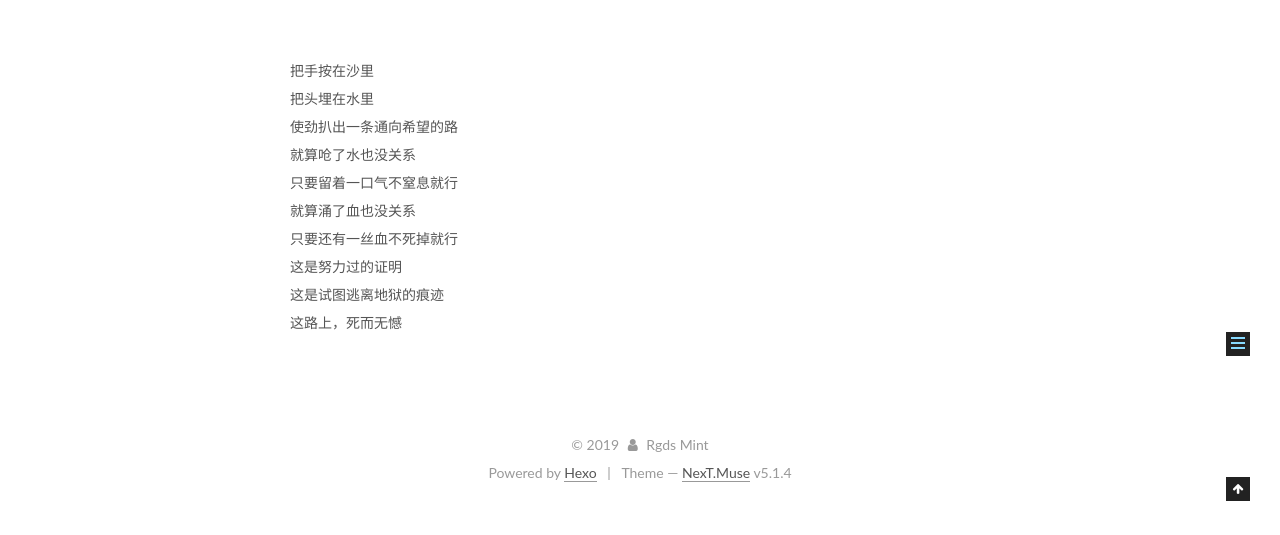
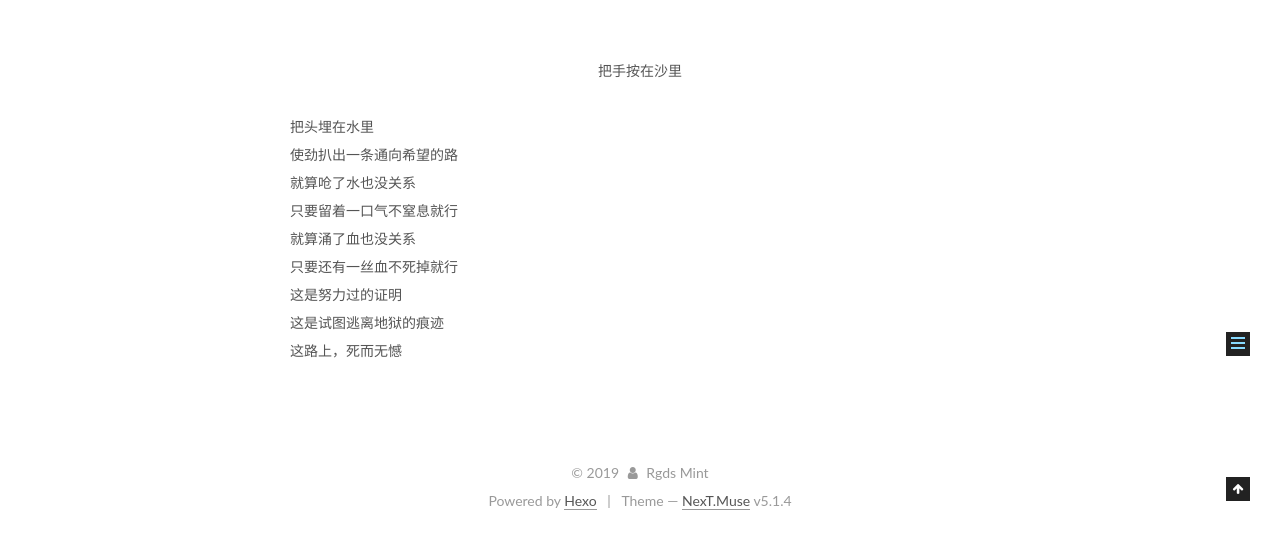
Before and after one commit to rgdsmint/rgdsmint.github.io, a plain HTML site: page 2019/01/25/Fire/index.html in a window 1280 px wide. Shown: the part 399-934 px from the top of the page. Before the commit the page ends 906 px from the top, so only its background shows below. Drawn offline with Linux system fonts and the light colour scheme.

Commit message:
Site updated: 2019-01-25 23:08:57

```diff
--- a/2019/01/25/Fire/index.html
+++ b/2019/01/25/Fire/index.html
@@ -86,7 +86,7 @@
 <meta property="og:site_name" content="Rgds Mint的个人博客">
 <meta property="og:description" content="把手按在沙里把头埋在水里使劲扒出一条通向希望的路就算呛了水也没关系只要留着一口气不窒息就行就算涌了血也没关系只要还有一丝血不死掉就行这是努力过的证明这是试图逃离地狱的痕迹这路上，死而无憾">
 <meta property="og:locale" content="zh-CN">
-<meta property="og:updated_time" content="2019-01-25T15:07:19.518Z">
+<meta property="og:updated_time" content="2019-01-25T15:08:47.708Z">
 <meta name="twitter:card" content="summary">
 <meta name="twitter:title" content="我可以一败涂地 我偏要一鸣惊人">
 <meta name="twitter:description" content="把手按在沙里把头埋在水里使劲扒出一条通向希望的路就算呛了水也没关系只要留着一口气不窒息就行就算涌了血也没关系只要还有一丝血不死掉就行这是努力过的证明这是试图逃离地狱的痕迹这路上，死而无憾">
@@ -299,7 +299,7 @@
 
 
 
-        <p>把手按在沙里<br>把头埋在水里<br>使劲扒出一条通向希望的路<br>就算呛了水也没关系<br>只要留着一口气不窒息就行<br>就算涌了血也没关系<br>只要还有一丝血不死掉就行<br>这是努力过的证明<br>这是试图逃离地狱的痕迹<br>这路上，死而无憾</p>
+        <p><center>把手按在沙里</center><br>把头埋在水里<br>使劲扒出一条通向希望的路<br>就算呛了水也没关系<br>只要留着一口气不窒息就行<br>就算涌了血也没关系<br>只要还有一丝血不死掉就行<br>这是努力过的证明<br>这是试图逃离地狱的痕迹<br>这路上，死而无憾</p>
 
 
     </div>
```
Also changed, not shown: index.html (+1 -1 lines).
